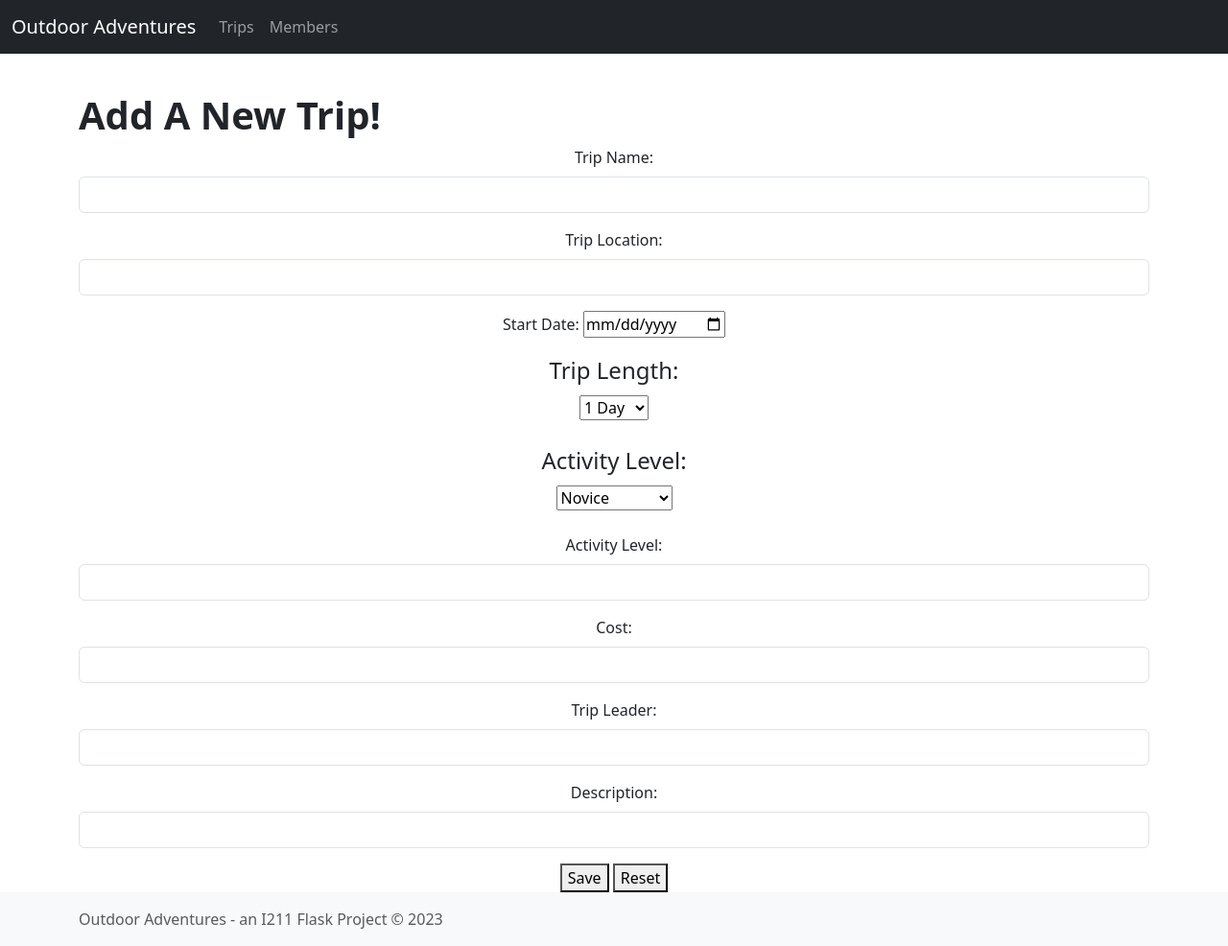
After one commit to ryandossey/I211_projects, a Flask app: template templates/trip_form.html in a window 1280 px wide. The commit adds this page. Shown: the whole page at 96% size. Run offline with Flask 2, Linux system fonts and the light colour scheme; the template is opened without the code that fills it, so the values that code supplies are empty.

Commit message:
mon changes

```diff
--- a/app.py
+++ b/app.py
@@ -5,7 +5,7 @@ app = Flask(__name__)
 import os
 
 member_fieldname = ['name', 'DoB', 'email', 'address', 'phone', 'level', 'leader', 'description']
-# trips_fieldname = []
+trips_fieldname = ['name', 'start_date', 'length', 'cost', 'location', 'level', 'leader', 'description', 'ID']
 
 TRIP_PATH = app.root_path + '/trip_data.csv'
 MEMBER_PATH = app.root_path + '/member_data.csv'
@@ -21,7 +21,7 @@ def get_trips():
         for i in data:
             trips.append(dict(i))
         # trips.sort(key=itemgetter("start_date"()))
-        trips=sorted(trips, key=lambda dict:datetime.strptime(dict['start_date'], '%m/%d/%y'))
+        trips=sorted(trips, key=lambda dict:datetime.strptime(dict['start_date'], '%Y-%m-%d'))
 # I  then sorted the trips oldest to youngest
             # I create a for loop to read in all of the data
         return trips
@@ -50,7 +50,7 @@ def set_trips(trips):
         # I refrenced the write function used in assignment 6 to help me on creating this one
         with open("trip_data.csv", "w") as csvfile:
             # I first open the csv file read in earlier
-            csv_writer = csv.writer(csvfile, delimiter=",", quoting=csv.QUOTE_NONNUMERIC)
+            csv_writer = csv.writer(csvfile, delimiter=",", quoting=csv.QUOTE_NONNUMERIC, fieldnames=trips_fieldname)
             csv_writer.writerow(trips[0].keys())
             # csv.DictWriter (look it up, for the bonus problem too)
 
@@ -107,6 +107,14 @@ def trip(trip_id=None):
     return render_template('trip.html', trip=(trips[trip_id]))
     # I then create the template linking the trip_id to each trip
 
+    # # I set the trip_id to None
+    # trips = get_trips()
+    # trip = trips[int(trip_id)]
+    # # I then change the input variable to be an integer
+    # # I redefine the trips variable from above
+    # return render_template('trip.html', trip=trip)
+    # I then create the template linking the trip_id to each trip
+
 
 @app.route('/members/add', methods=['GET', 'POST'])
 def add_members():
@@ -134,3 +142,30 @@ def add_members():
         return render_template('member_form.html')
 
         # variable and function both named members
+
+
+@app.route('/trips/add', methods=['GET', 'POST'])
+def add_trips():
+
+    if request.method=='POST':
+        trips = get_trips()
+        print(trips)
+        # count = len(trips) +1
+        new_trips = {}
+        new_trips['name'] = request.form['name']
+        new_trips['location'] = request.form['location']
+        new_trips['length'] = request.form['length']
+        new_trips['level'] = request.form['level']
+        new_trips['start_date'] = request.form['start_date']
+        new_trips['cost'] = request.form['cost']
+        new_trips['leader'] = request.form['leader']
+        new_trips['description'] = request.form['description']
+        # new_trips['ID'] = count
+
+        trips.append(new_trips)
+        set_trips(trips)
+
+        return redirect(url_for('trips'))
+
+    else:
+        return render_template('trip_form.html')
--- /dev/null
+++ b/templates/trip_form.html
@@ -0,0 +1,82 @@
+{% extends 'base.html' %}
+{% block title %} TRIPS FORM {% endblock %}
+
+{% block content %}
+<br>
+<br>
+
+<h1 class="mt-5"><strong>Add A New Trip!</strong></h1>
+
+
+<form name="add_trips" method="POST" class="text-center">
+    <div class="mb-3 col-auto">
+        <label for="name" class="form-label">Trip Name:</label>
+        <input type="text" class="form-control" id="name" name="name">
+      </div>
+
+    <div class="mb-3">
+      <label for="location" class="form-label">Trip Location:</label>
+      <input type="text" class="form-control" id="location" name="location">
+    </div>
+
+      <div class="mb-3">
+        <label for="birthdate">Start Date:</label>
+        <input type="date" id="length" name="length">
+    </div>
+
+    <div class="mb-3">
+      <legend>Trip Length: </legend>
+      <select name="length" id="length" class="form-label" aria-label="Default select example">
+        <option value="1 Day">1 Day</option>
+          <option value="3 Days">3 Days</option>
+          <option value="5 Days">5 Days</option>
+          <option value="7 Days">7 Days</option>
+          <option value="9 Days">9 Days</option>
+      </select>
+    </div>
+
+    <div class="mb-3">
+      <legend>Activity Level: </legend>
+      <select name="level" id="level" class="form-label" aria-label="Default select example">
+        <option value="Novice">Novice</option>
+          <option value="Intermediate">Intermediate</option>
+          <option value="Expert">Expert</option>
+      </select>
+    </div>
+
+      <div class="mb-3">
+        <label for="level" class="form-label">Activity Level:</label>
+        <input type="text" class="form-control" id="level" name="level">
+      </div>
+
+      <div class="mb-3">
+        <label for="cost" class="form-label">Cost:</label>
+        <input type="text" class="form-control" id="cost" name="cost">
+      </div>
+
+
+      <div class="mb-3">
+        <label for="leader" class="form-label">Trip Leader:</label>
+        <input type="text" class="form-control" id="leader" name="leader">
+      </div>
+
+      <div class="mb-3">
+        <label for="description" class="form-label">Description:</label>
+        <input type="text" class="form-control" id="description" name="description">
+      </div>
+
+
+
+    <!-- input type= date-input -->
+    <!-- https://www.w3schools.com/tags/att_input_type_date.asp -->
+
+<div class="text-right">
+  <button type="submit" value="Submit">Save</button>
+  <button type="reset" value="Reset">Reset</button>
+</div>
+
+</form>
+
+
+
+{% endblock %}
--- a/templates/trips.html
+++ b/templates/trips.html
@@ -28,4 +28,8 @@
 
 </table>
 
+<div class="text-center">
+<a class="btn btn-primary" href="{{ url_for('add_trips') }}" role="button" aria-pressed="true">Add a Trip</a>
+</div>
+
 {% endblock %}
```
Also changed, not shown: templates/trip.html (+8 -1 lines), trip_data.csv (+6 -6 lines).
